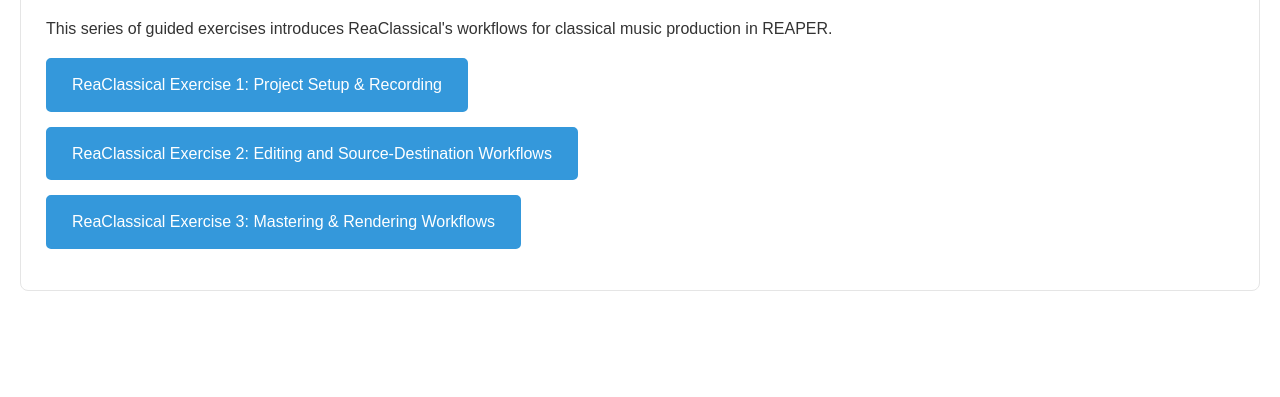
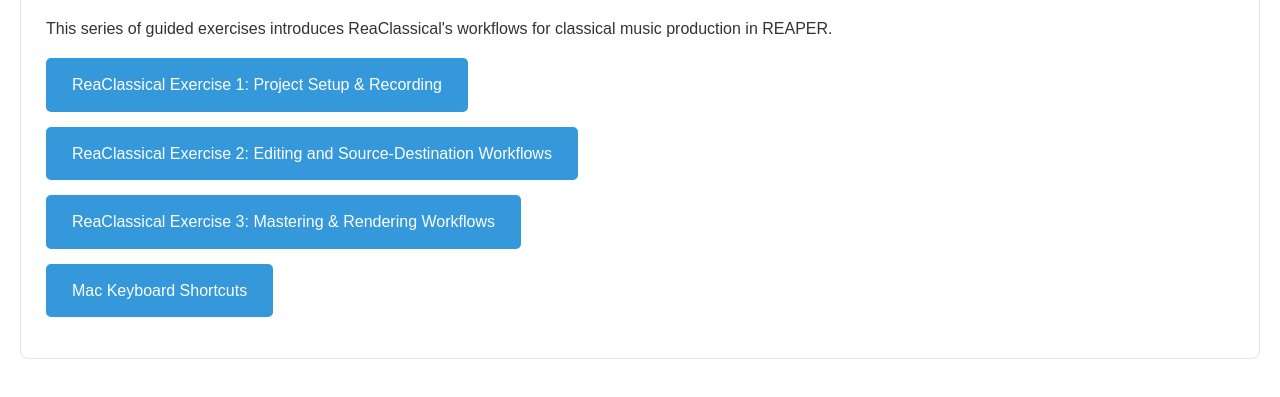
Before and after one commit to mjabarnard/ReaClassicalExercises, a plain HTML site: page index.html in a window 1280 px wide. Shown: the part 331-728 px from the top of the page. Drawn offline with Linux system fonts and the light colour scheme.

Commit message:
Update index.html

```diff
--- a/index.html
+++ b/index.html
@@ -258,6 +258,11 @@
                     ReaClassical Exercise 3: Mastering & Rendering Workflows
                 </a>
             </li>
+              <li>
+                <a href="Mac-keyboard-shortcuts.html" class="exercise-btn" aria-label="Open Mac Keyboard Shortcuts Guide">
+                    Mac Keyboard Shortcuts
+                </a>
+            </li>
         </ul>
     </div>
 </div>
```
